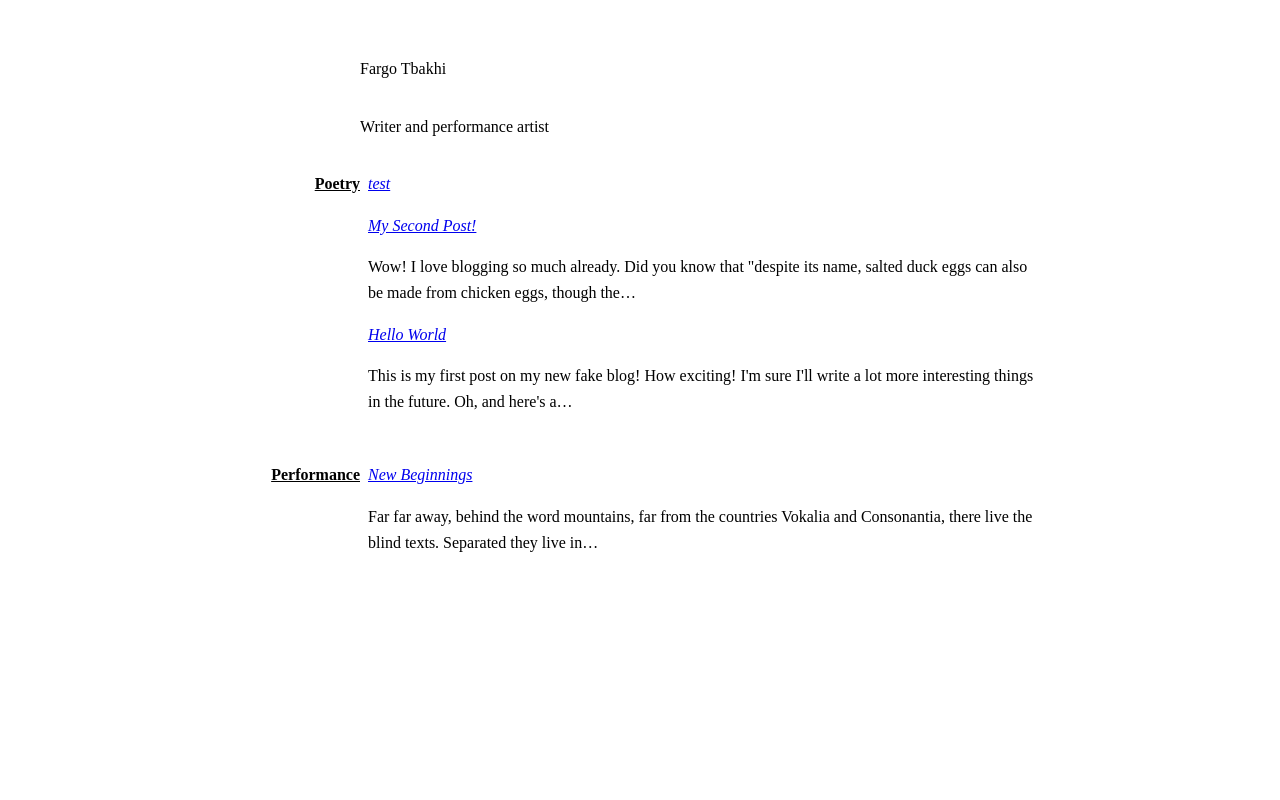
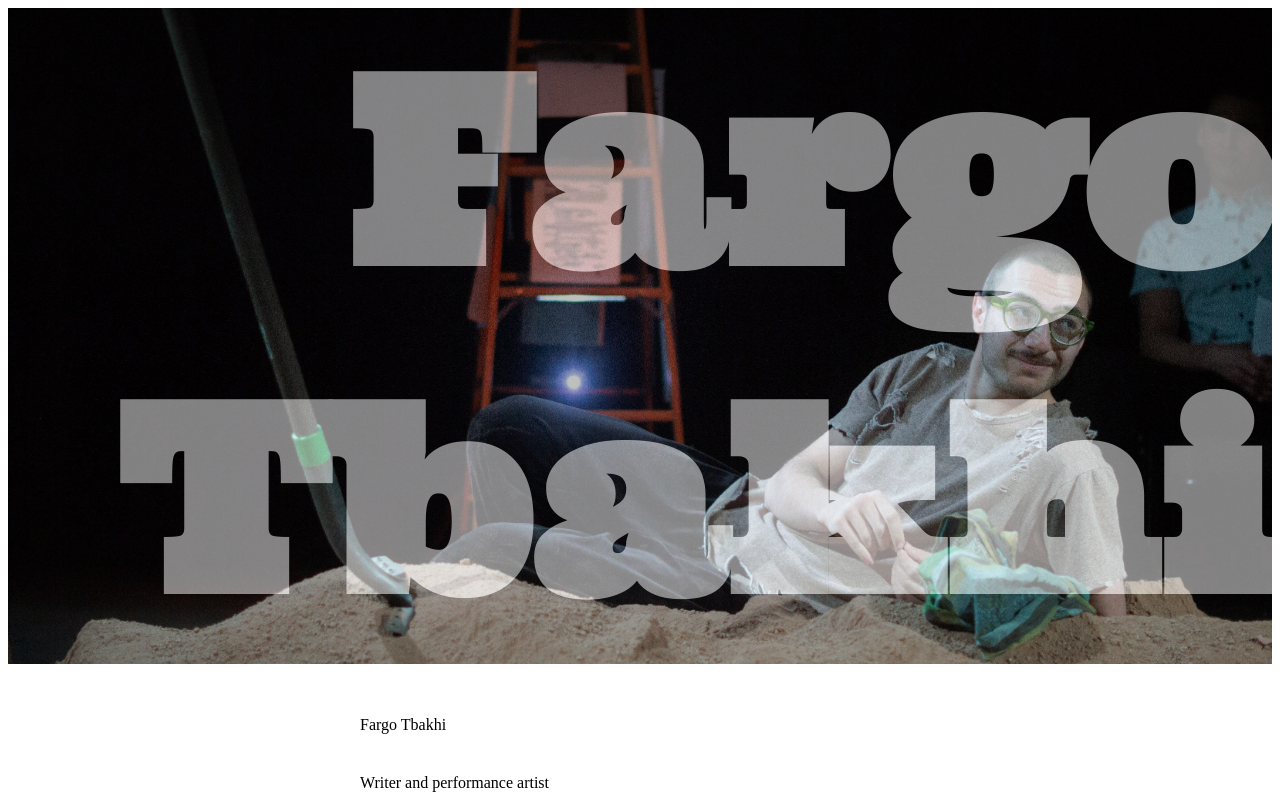
Before and after one commit to chuckdries/fargos-website, a Gatsby site: page / in a window 1280 px wide. Shown: the top 800 px of the page. Built offline with nearby package versions, Linux system fonts and the light colour scheme; Gatsby itself is replaced by a stand-in of ours.

Commit message:
experimental background text header

```diff
--- a/package.json
+++ b/package.json
@@ -6,6 +6,7 @@
   "dependencies": {
     "babel-plugin-styled-components": "^1.10.0",
     "gatsby": "^2.1.5",
+    "gatsby-background-image": "^0.8.15",
     "gatsby-image": "^2.0.29",
     "gatsby-plugin-feed": "^2.0.13",
     "gatsby-plugin-google-analytics": "^2.0.14",
--- /dev/null
+++ b/src/components/FrontPageHeader.js
@@ -0,0 +1,96 @@
+import React from "react";
+import { StaticQuery, graphql } from "gatsby";
+import styled from "styled-components";
+import Image from "gatsby-image";
+import bgi from "../../content/assets/fargo1.jpg";
+import BackgroundImage from "gatsby-background-image";
+
+const BgDiv = styled.div`
+  @import url("https://fonts.googleapis.com/css?family=Ultra&display=swap");
+  background-image: url(${bgi});
+  background-size: cover;
+  /* background-clip: text; */
+  /* -webkit-background-clip: text; */
+  min-width: 100%;
+  /* min-height: 500px; */
+  background-position: bottom center;
+  color: transparent;
+  /* color: white; */
+`;
+const InnerBgDiv = styled.div`
+  /* background-image: url(${bgi}); */
+  /* background-size: cover; */
+  min-width: 100%;
+  /* background-position: bottom center; */
+  margin: 0;
+  opacity: 0.5;
+  /* color: transparent; */
+  color: white;
+  /* color: #111; */
+  h1 {
+    font-family: "Ultra", serif;
+    font-size: 20vw;
+    text-align: right;
+    font-weight: 900;
+    margin: 0;
+    background: rgba(0,0,0,.5);
+    display: inline-block
+  }
+`;
+
+function Header() {
+  return (
+    <StaticQuery
+      query={headerQuery}
+      render={data => {
+        const { author, social } = data.site.siteMetadata;
+        return (
+          <div>
+            <BgDiv
+            // fixed={data.headerPic.childImageSharp.fluid}
+            // alt={author}
+            // imgStyle={
+            //   {
+            //     // borderRadius: `50%`
+            //   }
+            // }
+            >
+              <InnerBgDiv>
+                <h1>{author}</h1>
+              </InnerBgDiv>
+            </BgDiv>
+            {/* <BioText>Writer and performance artist</BioText> */}
+            {/* <p>
+              <strong>{author}</strong>
+              {/* {` `}
+              <a href={`https://twitter.com/${social.twitter}`}>
+                You should follow him on Twitter
+              </a> */}
+          </div>
+        );
+      }}
+    />
+  );
+}
+
+const headerQuery = graphql`
+  query HeaderQuery {
+    headerPic: file(absolutePath: { regex: "/fargo1.jpg/" }) {
+      childImageSharp {
+        fluid(maxWidth: 2560) {
+          ...GatsbyImageSharpFluid
+        }
+      }
+    }
+    site {
+      siteMetadata {
+        author
+        social {
+          twitter
+        }
+      }
+    }
+  }
+`;
+
+export default Header;
--- a/src/components/bio.js
+++ b/src/components/bio.js
@@ -1,9 +1,7 @@
 import React from "react";
 import { StaticQuery, graphql } from "gatsby";
-import styled from 'styled-components';
+import styled from "styled-components";
 import Image from "gatsby-image";
-
-
 
 function Bio() {
   return (
@@ -14,7 +12,7 @@ function Bio() {
         return (
           <div>
             Fargo is a writer and performance artist.
-            {/* <Image
+            <Image
               fixed={data.avatar.childImageSharp.fixed}
               alt={author}
               style={{
@@ -26,7 +24,7 @@ function Bio() {
               imgStyle={{
                 borderRadius: `50%`
               }}
-            /> */}
+            />
             {/* <BioText>Writer and performance artist</BioText> */}
             {/* <p>
               <strong>{author}</strong>
--- a/src/pages/index.js
+++ b/src/pages/index.js
@@ -3,14 +3,13 @@ import { graphql } from "gatsby";
 import * as R from "ramda";
 import styled from "styled-components";
 
+import FrontPageHeader from "../components/FrontPageHeader";
 import Bio from "../components/bio";
 import Layout from "../components/layout";
 import SEO from "../components/seo";
 import FrontPageSection from "../components/FrontPageSection";
 
 const getSection = slug => slug.split("/")[1];
-
-
 
 class BlogIndex extends React.Component {
   render() {
@@ -32,12 +31,13 @@ class BlogIndex extends React.Component {
     console.log(otherCategories);
 
     return (
+      <>
+        <FrontPageHeader />
         <Layout location={this.props.location} title={siteTitle}>
           <SEO
             title="Home"
             keywords={[`blog`, `gatsby`, `javascript`, `react`]}
           />
-        {/* <Bio /> */}
           <FrontPageSection posts={poetry} title="Poetry" />
           <FrontPageSection posts={performance} title="Performance" />
           {R.map(
@@ -47,6 +47,7 @@ class BlogIndex extends React.Component {
             R.keys(otherCategories)
           )}
         </Layout>
+      </>
     );
   }
 }
```
Also changed, not shown: src/templates/blog-post.js (+8 -10 lines), content/assets/D29_NaEVYAEKt2u.jpg (added), content/assets/fargo1.jpg (added), 2 other files. Lines whose indentation alone changed are shown as unchanged.
